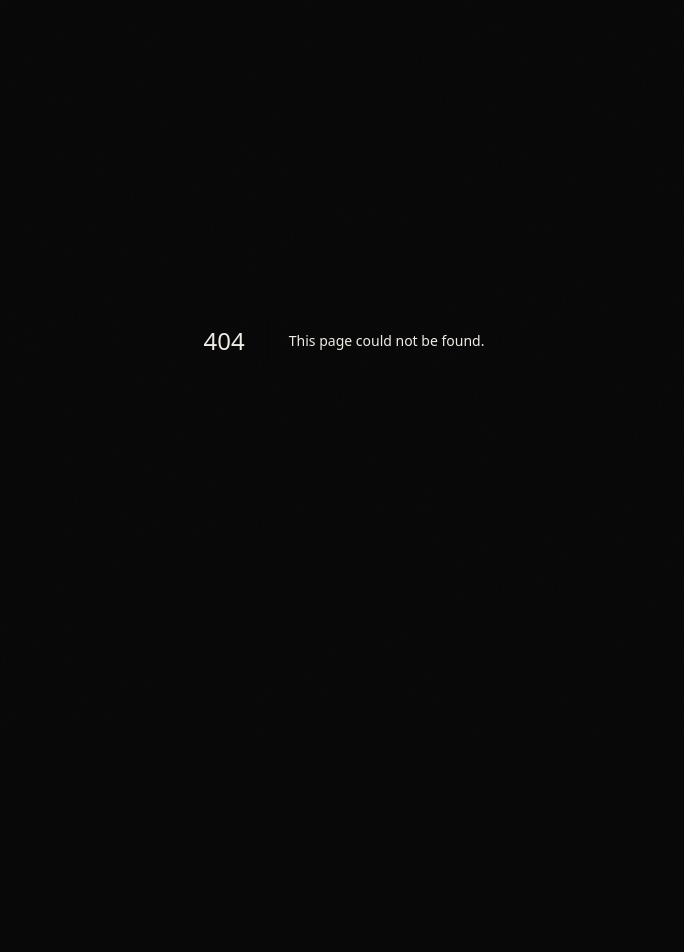
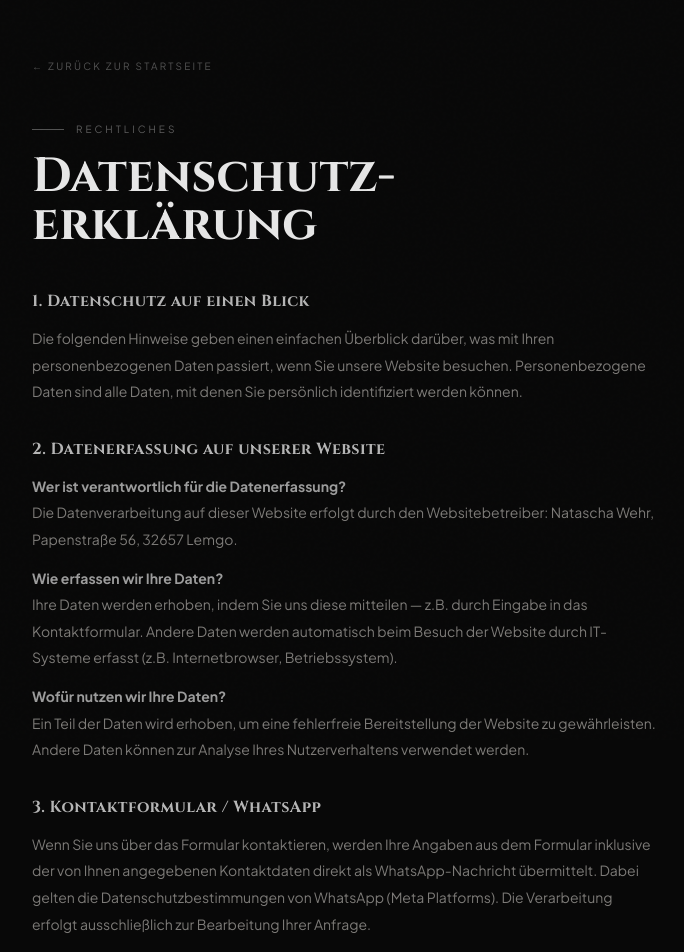
Before and after one commit to treffenix-dev/lemgo-ink, a Next.js app: page /datenschutz in a window 1280 px wide. Before the commit this address had no page. Shown: the part 60-1012 px from the top of the page, without its empty margins (296-980 px from the left). Before the commit the page ends 800 px from the top, so only its background shows below. Built offline with nearby package versions, Linux system fonts and the light colour scheme.

Commit message:
feat: Impressum + Datenschutz pages, footer links

```diff
--- /dev/null
+++ b/src/app/datenschutz/page.tsx
@@ -0,0 +1,90 @@
+import Link from "next/link";
+
+export const metadata = {
+  title: "Datenschutz — Lemgo INK",
+};
+
+export default function Datenschutz() {
+  return (
+    <main className="min-h-screen bg-[#080808] text-cream pt-28 pb-24">
+      <div className="max-w-2xl mx-auto px-6">
+        <Link
+          href="/"
+          className="inline-flex items-center gap-2 font-sans text-[10px] tracking-[0.22em] uppercase text-white/30 hover:text-white transition-colors mb-12"
+        >
+          ← Zurück zur Startseite
+        </Link>
+
+        <div className="mb-10">
+          <div className="flex items-center gap-3 mb-4">
+            <div className="w-8 h-px bg-white/30" />
+            <span className="font-sans text-[10px] tracking-[0.3em] uppercase text-white/35">Rechtliches</span>
+          </div>
+          <h1 className="font-display text-4xl md:text-5xl font-bold text-white/90">Datenschutz&shy;erklärung</h1>
+        </div>
+
+        <div className="space-y-8 font-sans text-sm text-cream/50 leading-[1.9]">
+          <section>
+            <h2 className="font-display text-base font-bold text-white/70 mb-3 tracking-wide">1. Datenschutz auf einen Blick</h2>
+            <p>
+              Die folgenden Hinweise geben einen einfachen Überblick darüber, was mit Ihren personenbezogenen Daten passiert, wenn Sie unsere Website besuchen. Personenbezogene Daten sind alle Daten, mit denen Sie persönlich identifiziert werden können.
+            </p>
+          </section>
+
+          <section>
+            <h2 className="font-display text-base font-bold text-white/70 mb-3 tracking-wide">2. Datenerfassung auf unserer Website</h2>
+            <p className="mb-3">
+              <strong className="text-white/60">Wer ist verantwortlich für die Datenerfassung?</strong><br />
+              Die Datenverarbeitung auf dieser Website erfolgt durch den Websitebetreiber: Natascha Wehr, Papenstraße 56, 32657 Lemgo.
+            </p>
+            <p className="mb-3">
+              <strong className="text-white/60">Wie erfassen wir Ihre Daten?</strong><br />
+              Ihre Daten werden erhoben, indem Sie uns diese mitteilen — z.B. durch Eingabe in das Kontaktformular. Andere Daten werden automatisch beim Besuch der Website durch IT-Systeme erfasst (z.B. Internetbrowser, Betriebssystem).
+            </p>
+            <p>
+              <strong className="text-white/60">Wofür nutzen wir Ihre Daten?</strong><br />
+              Ein Teil der Daten wird erhoben, um eine fehlerfreie Bereitstellung der Website zu gewährleisten. Andere Daten können zur Analyse Ihres Nutzerverhaltens verwendet werden.
+            </p>
+          </section>
+
+          <section>
+            <h2 className="font-display text-base font-bold text-white/70 mb-3 tracking-wide">3. Kontaktformular / WhatsApp</h2>
+            <p>
+              Wenn Sie uns über das Formular kontaktieren, werden Ihre Angaben aus dem Formular inklusive der von Ihnen angegebenen Kontaktdaten direkt als WhatsApp-Nachricht übermittelt. Dabei gelten die Datenschutzbestimmungen von WhatsApp (Meta Platforms). Die Verarbeitung erfolgt ausschließlich zur Bearbeitung Ihrer Anfrage.
+            </p>
+          </section>
+
+          <section>
+            <h2 className="font-display text-base font-bold text-white/70 mb-3 tracking-wide">4. Hosting</h2>
+            <p>
+              Diese Website wird bei Vercel Inc., 340 Pine Street, Suite 900, San Francisco, CA 94104, USA gehostet. Details entnehmen Sie der Datenschutzerklärung von Vercel: <a href="https://vercel.com/legal/privacy-policy" target="_blank" rel="noreferrer" className="text-white/50 hover:text-white transition-colors underline underline-offset-2">vercel.com/legal/privacy-policy</a>
+            </p>
+          </section>
+
+          <section>
+            <h2 className="font-display text-base font-bold text-white/70 mb-3 tracking-wide">5. Ihre Rechte</h2>
+            <p>
+              Sie haben jederzeit das Recht auf unentgeltliche Auskunft über Ihre gespeicherten personenbezogenen Daten, deren Herkunft und Empfänger und den Zweck der Datenverarbeitung sowie ggf. ein Recht auf Berichtigung oder Löschung dieser Daten. Hierzu sowie zu weiteren Fragen zum Thema Datenschutz können Sie sich jederzeit an uns wenden.
+            </p>
+          </section>
+
+          <section>
+            <h2 className="font-display text-base font-bold text-white/70 mb-3 tracking-wide">6. Cookies</h2>
+            <p>
+              Diese Website verwendet keine Tracking-Cookies. Es werden keine Analyse- oder Marketingdienste Dritter eingesetzt.
+            </p>
+          </section>
+        </div>
+
+        <div className="mt-16 pt-8 border-t border-white/5">
+          <Link
+            href="/"
+            className="inline-flex items-center gap-2 font-sans text-[10px] tracking-[0.22em] uppercase text-white/25 hover:text-white transition-colors"
+          >
+            ← Zurück zu Lemgo INK
+          </Link>
+        </div>
+      </div>
+    </main>
+  );
+}
--- /dev/null
+++ b/src/app/impressum/page.tsx
@@ -0,0 +1,79 @@
+import Link from "next/link";
+
+export const metadata = {
+  title: "Impressum — Lemgo INK",
+};
+
+export default function Impressum() {
+  return (
+    <main className="min-h-screen bg-[#080808] text-cream pt-28 pb-24">
+      <div className="max-w-2xl mx-auto px-6">
+        <Link
+          href="/"
+          className="inline-flex items-center gap-2 font-sans text-[10px] tracking-[0.22em] uppercase text-white/30 hover:text-white transition-colors mb-12"
+        >
+          ← Zurück zur Startseite
+        </Link>
+
+        <div className="mb-10">
+          <div className="flex items-center gap-3 mb-4">
+            <div className="w-8 h-px bg-white/30" />
+            <span className="font-sans text-[10px] tracking-[0.3em] uppercase text-white/35">Rechtliches</span>
+          </div>
+          <h1 className="font-display text-4xl md:text-5xl font-bold text-white/90">Impressum</h1>
+        </div>
+
+        <div className="space-y-8 font-sans text-sm text-cream/50 leading-[1.9]">
+          <section>
+            <h2 className="font-display text-base font-bold text-white/70 mb-3 tracking-wide">Angaben gemäß § 5 TMG</h2>
+            <p>Natascha Wehr<br />Lemgo INK<br />Papenstraße 56<br />32657 Lemgo</p>
+          </section>
+
+          <section>
+            <h2 className="font-display text-base font-bold text-white/70 mb-3 tracking-wide">Kontakt</h2>
+            <p>
+              Telefon: <a href="tel:+4915257668403" className="text-white/60 hover:text-white transition-colors">+49 1525 7668403</a><br />
+              Instagram: <a href="https://instagram.com/tattooartist_nataschalee" target="_blank" rel="noreferrer" className="text-white/60 hover:text-white transition-colors">@tattooartist_nataschalee</a>
+            </p>
+          </section>
+
+          <section>
+            <h2 className="font-display text-base font-bold text-white/70 mb-3 tracking-wide">Umsatzsteuer-ID</h2>
+            <p>
+              Umsatzsteuer-Identifikationsnummer gemäß § 27 a Umsatzsteuergesetz:<br />
+              Kleinunternehmer gemäß § 19 UStG — keine Umsatzsteuer ausweisbar.
+            </p>
+          </section>
+
+          <section>
+            <h2 className="font-display text-base font-bold text-white/70 mb-3 tracking-wide">Verantwortlich für den Inhalt (§ 55 Abs. 2 RStV)</h2>
+            <p>Natascha Wehr<br />Papenstraße 56<br />32657 Lemgo</p>
+          </section>
+
+          <section>
+            <h2 className="font-display text-base font-bold text-white/70 mb-3 tracking-wide">Haftungsausschluss</h2>
+            <p>
+              Die Inhalte unserer Seiten wurden mit größter Sorgfalt erstellt. Für die Richtigkeit, Vollständigkeit und Aktualität der Inhalte können wir jedoch keine Gewähr übernehmen.
+            </p>
+          </section>
+
+          <section>
+            <h2 className="font-display text-base font-bold text-white/70 mb-3 tracking-wide">Urheberrecht</h2>
+            <p>
+              Die durch den Seitenbetreiber erstellten Inhalte und Werke auf diesen Seiten unterliegen dem deutschen Urheberrecht. Die Vervielfältigung, Bearbeitung, Verbreitung und jede Art der Verwertung außerhalb der Grenzen des Urheberrechtes bedürfen der schriftlichen Zustimmung des Autors.
+            </p>
+          </section>
+        </div>
+
+        <div className="mt-16 pt-8 border-t border-white/5">
+          <Link
+            href="/"
+            className="inline-flex items-center gap-2 font-sans text-[10px] tracking-[0.22em] uppercase text-white/25 hover:text-white transition-colors"
+          >
+            ← Zurück zu Lemgo INK
+          </Link>
+        </div>
+      </div>
+    </main>
+  );
+}
--- a/src/components/Footer.tsx
+++ b/src/components/Footer.tsx
@@ -1,4 +1,6 @@
 "use client";
+
+import Link from "next/link";
 
 function scrollTo(id: string) {
   document.getElementById(id)?.scrollIntoView({ behavior: "smooth" });
@@ -60,8 +62,8 @@ export default function Footer() {
             © {year} Lemgo INK · Natascha Wehr · Alle Rechte vorbehalten
           </p>
           <div className="flex gap-6">
-            <span className="font-sans text-[11px] text-cream/15 tracking-wide">Impressum</span>
-            <span className="font-sans text-[11px] text-cream/15 tracking-wide">Datenschutz</span>
+            <Link href="/impressum" className="font-sans text-[11px] text-cream/20 tracking-wide hover:text-white/50 transition-colors">Impressum</Link>
+            <Link href="/datenschutz" className="font-sans text-[11px] text-cream/20 tracking-wide hover:text-white/50 transition-colors">Datenschutz</Link>
           </div>
         </div>
       </div>
```
